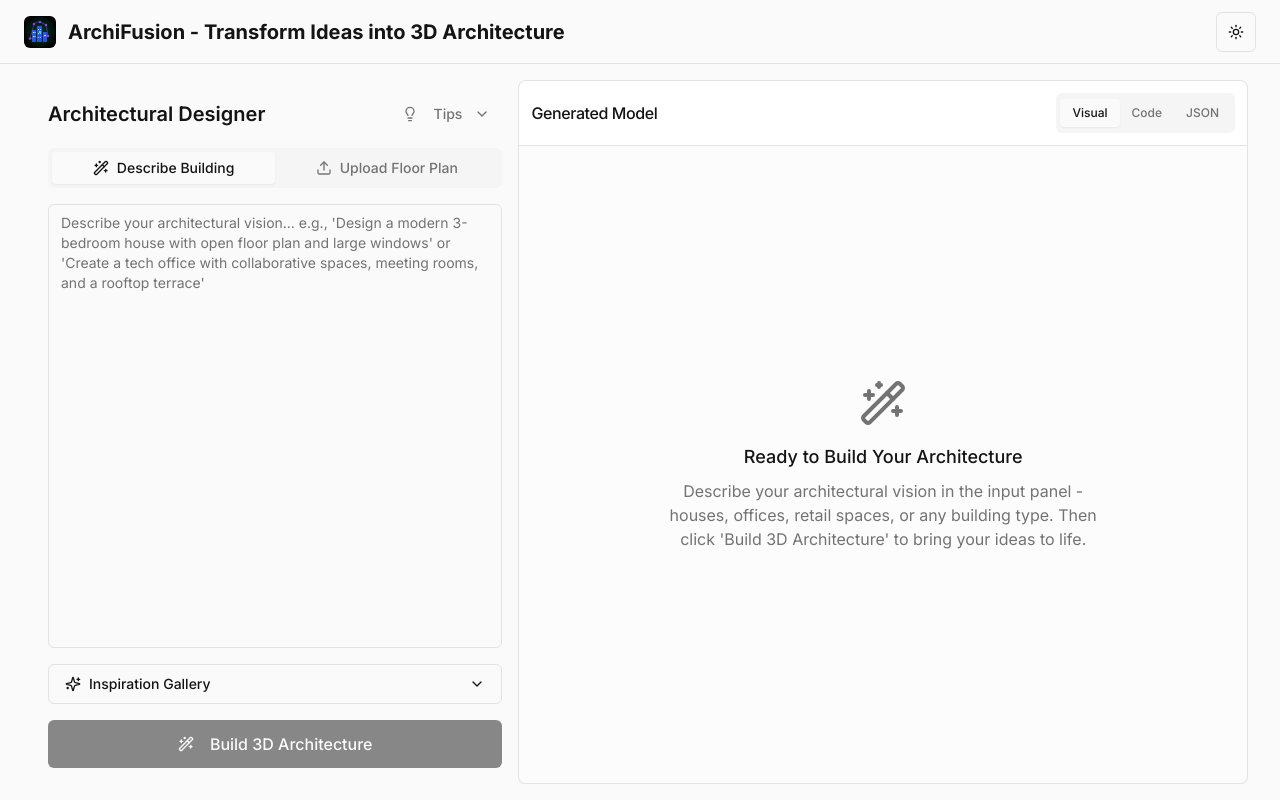
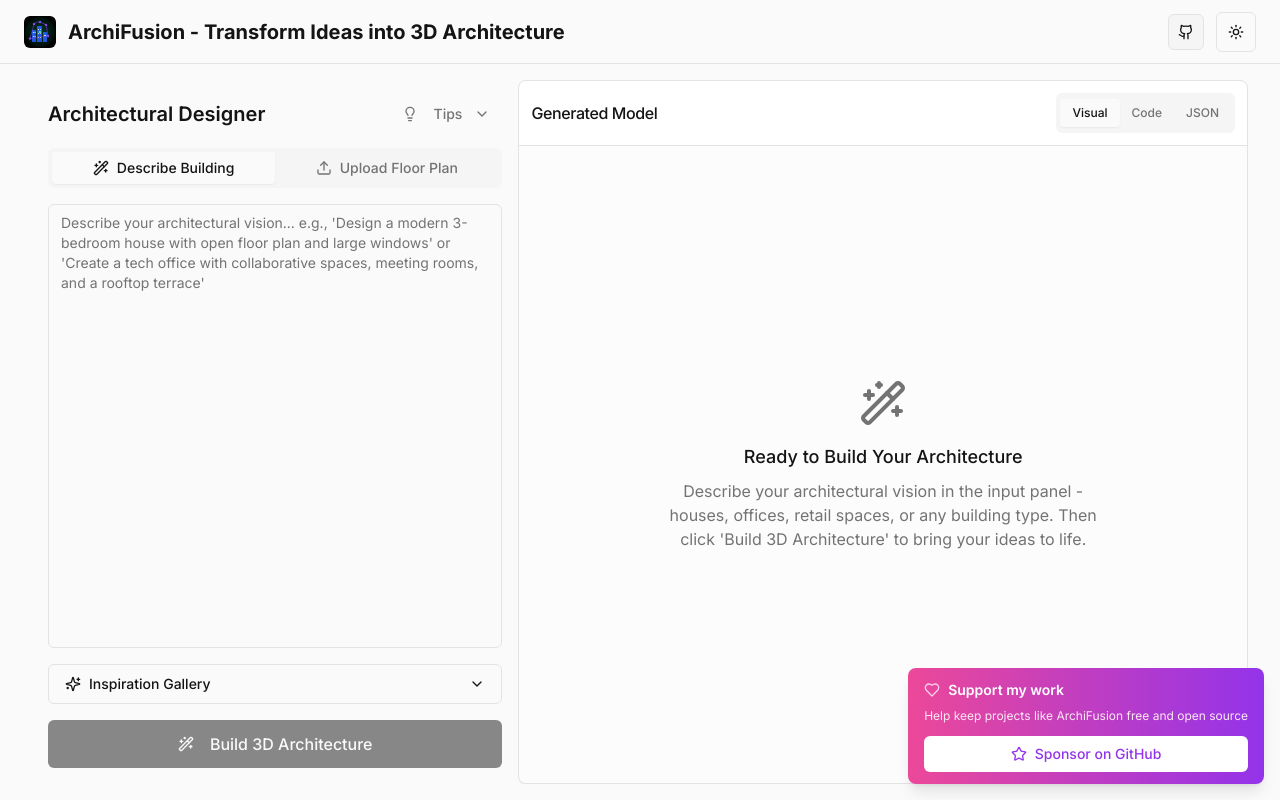
Before and after one commit to Siddhant-K-code/ArchiFusion, a Next.js app: page / in a window 1280 px wide. Built offline with nearby package versions, Linux system fonts and the light colour scheme.

Commit message:
sponsor integration

```diff
--- a/app/layout.tsx
+++ b/app/layout.tsx
@@ -5,6 +5,7 @@ import { ThemeProvider } from "@/components/theme-provider";
 import { Toaster } from "@/components/ui/toaster";
 
 import { Header } from "@/components/header";
+import { SponsorsBanner } from "@/components/sponsors-banner";
 
 const inter = Inter({ subsets: ["latin"] });
 
@@ -65,6 +66,7 @@ export default function RootLayout({
                             {children}
                         </main>
                     </div>
+                    <SponsorsBanner />
                     <Toaster />
                 </ThemeProvider>
             </body>
--- a/components/header.tsx
+++ b/components/header.tsx
@@ -1,5 +1,7 @@
 "use client";
 import { ModeToggle } from "./mode-toggle";
+import { Github } from "lucide-react";
+import { Button } from "@/components/ui/button";
 
 export function Header() {
     return (
@@ -11,6 +13,21 @@ export function Header() {
                 <span className="font-bold text-xl">ArchiFusion - Transform Ideas into 3D Architecture</span>
             </div>
             <div className="flex-1 flex items-center justify-end space-x-3">
+                <Button
+                    variant="ghost"
+                    size="icon"
+                    asChild
+                    className="h-9 w-9 bg-muted hover:bg-muted/80 border"
+                >
+                    <a
+                        href="https://github.com/Siddhant-K-code/ArchiFusion"
+                        target="_blank"
+                        rel="noopener noreferrer"
+                        aria-label="GitHub Repository"
+                    >
+                        <Github className="h-4 w-4" />
+                    </a>
+                </Button>
                 <ModeToggle />
             </div>
         </header>
--- /dev/null
+++ b/components/sponsors-banner.tsx
@@ -0,0 +1,35 @@
+"use client";
+
+import { Heart, Star } from "lucide-react";
+import { Button } from "@/components/ui/button";
+
+export function SponsorsBanner() {
+    return (
+        <div className="fixed bottom-4 right-4 z-50">
+            <div className="bg-gradient-to-r from-pink-500 to-purple-600 text-white px-4 py-3 rounded-lg shadow-lg backdrop-blur-sm bg-opacity-90 max-w-sm">
+                <div className="flex items-center gap-2 mb-2">
+                    <Heart className="h-4 w-4 text-pink-200" />
+                    <span className="text-sm font-semibold">Support my work</span>
+                </div>
+                <p className="text-xs text-pink-100 mb-3">
+                    Help keep projects like ArchiFusion free and open source
+                </p>
+                <Button
+                    asChild
+                    size="sm"
+                    className="w-full bg-white text-purple-600 hover:bg-pink-50 font-medium"
+                >
+                    <a
+                        href="https://github.com/sponsors/siddhant-k-code"
+                        target="_blank"
+                        rel="noopener noreferrer"
+                        className="flex items-center justify-center gap-2"
+                    >
+                        <Star className="h-4 w-4" />
+                        Sponsor on GitHub
+                    </a>
+                </Button>
+            </div>
+        </div>
+    );
+}
```
